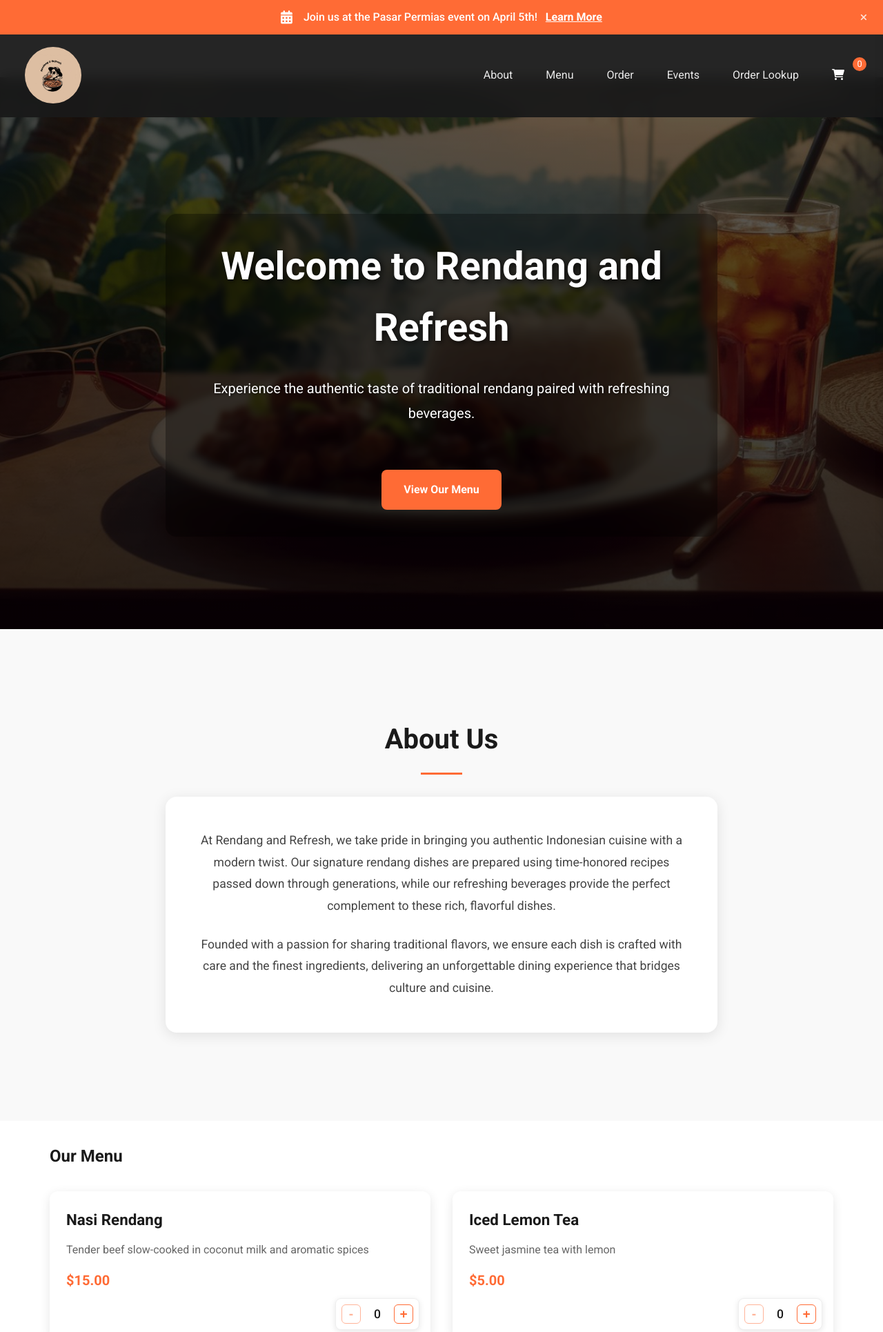
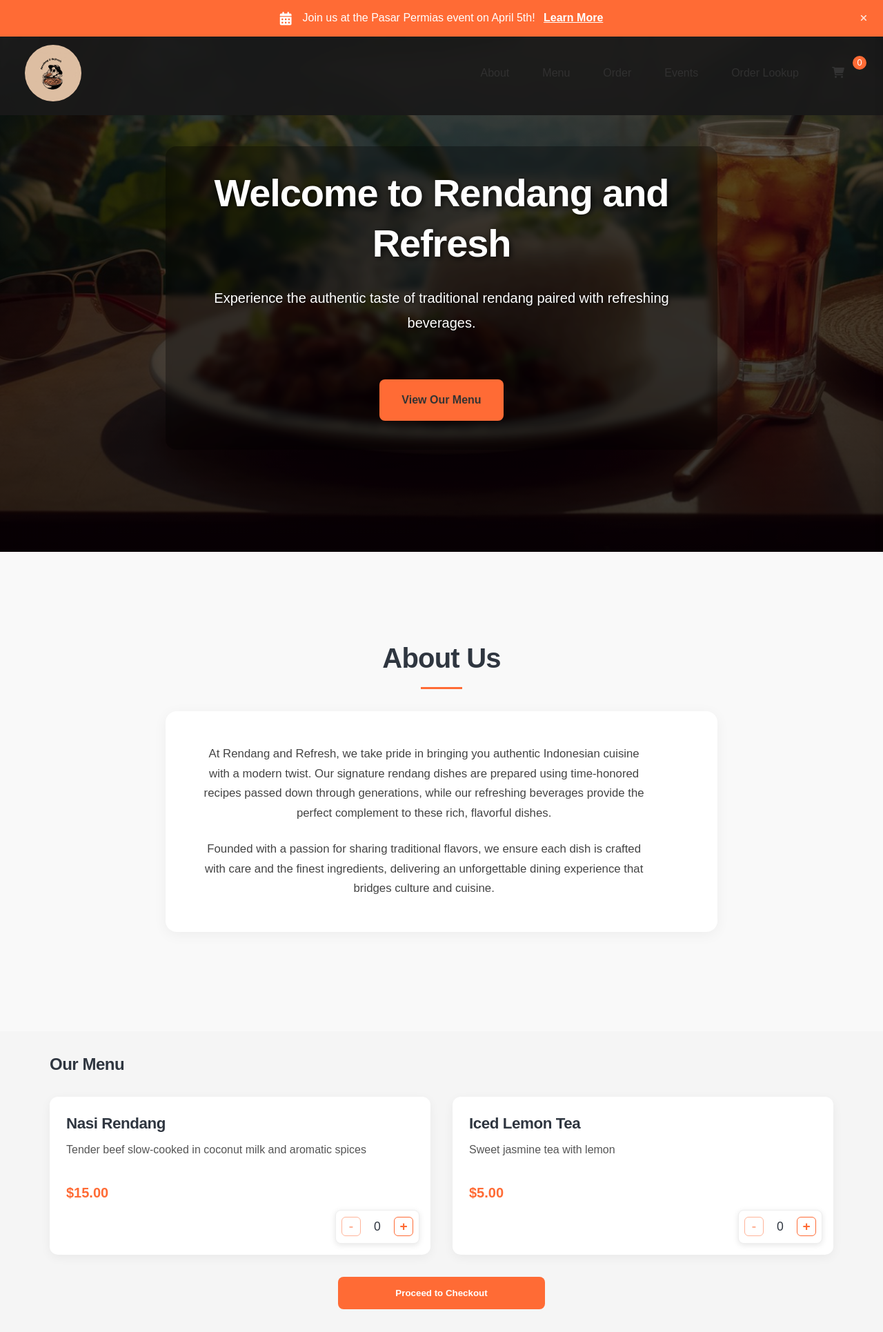
Before and after one commit to adam4788/RendangWebsite, a Flask app: page / in a window 1280 px wide. Shown: the top 1931 px of the page at 69% size. Run offline with Flask 3, Linux system fonts and the light colour scheme.

Commit message:
Assistant checkpoint: Improved text readability across all screen sizes
Assistant generated file changes:
- static/css/style.css: Improve text readability across all screen sizes
Improve text readability across all screen sizes
Improve body text and overall typography
Improve text readability across all screen sizes
Improve body text and overall typography
Improve heading readability
Improve text readability across all screen sizes
Improve body text and overall typography
Improve heading readability
Enhance paragraph readability
Improve text readability across all screen sizes
Improve body text and overall typography
Improve heading readability
Enhance paragraph readability
Improve text readability across all screen sizes
Improve body text and overall typography
Improve heading readability
Enhance paragraph readability
Improve menu item text readability
Improve text readability across all screen sizes
Improve body text and overall typography
Improve heading readability
Enhance paragraph readability
Improve menu item text readability
Improve text readability across all screen sizes
Improve body text and overall typography
Improve heading readability
Enhance paragraph readability
Improve menu item text readability
Improve text readability across all screen sizes
Improve body text and overall typography
Improve heading readability
Enhance paragraph readability
Improve menu item text readability
Add font contrast improvements
Improve text readability across all screen sizes
Improve body text and overall typography
Improve heading readability
Enhance paragraph readability
Improve menu item text readability
Add font contrast improvements
Improve text readability across all screen sizes
Improve body text and overall typography
Improve heading readability
Enhance paragraph readability
Improve menu item text readability
Add font contrast improvements
Fix Navbar is not defined JavaScript error

---

User prompt:

make the text more readable in any screen size and layout

Replit-Commit-Author: Assistant
Replit-Commit-Session-Id: 3c9472f3-3e86-4189-aad0-c4432d252365

```diff
--- a/static/css/style.css
+++ b/static/css/style.css
@@ -2,6 +2,13 @@
 :root {
     --banner-height: 45px;
     --total-offset: calc(var(--banner-height) + 60px);
+    --primary-color: #2f3640;
+    --accent-color: #FF6B35;
+    --text-color: #333;
+    --background-color: #f5f5f5;
+    --background-light: #f9f9f9;
+    --shadow-color: rgba(0, 0, 0, 0.05);
+    --text-shadow: 1px 1px 1px rgba(0, 0, 0, 0.1);
 }
 .announcement-banner {
     background-color: var(--accent-color);
@@ -64,18 +71,7 @@
     opacity: 1;
 }
 
-/* Base Styles */
-:root {
-    --primary-color: #1A1A1A;
-    --accent-color: #FF6B35;
-    --text-color: #FFFFFF;
-    --secondary-color: #FFDAB9;
-    --background-light: #f9f9f9;
-    --shadow-color: rgba(0, 0, 0, 0.1);
-    --banner-height: 3rem;
-    --nav-height: 4rem;
-    --total-offset: calc(var(--banner-height) + var(--nav-height));
-}
+
 
 html {
     scroll-behavior: smooth;
@@ -90,11 +86,16 @@ html {
 }
 
 body {
-    font-family: 'Roboto', sans-serif;
-    line-height: 1.6;
-    color: var(--primary-color);
+    font-family: 'Poppins', sans-serif;
+    line-height: 1.8;
+    color: var(--text-color);
+    background-color: var(--background-color);
+    margin: 0;
+    padding: 0;
     overflow-x: hidden;
-    padding-top: var(--total-offset);
+    font-size: 16px;
+    -webkit-font-smoothing: antialiased;
+    -moz-osx-font-smoothing: grayscale;
 }
 
 section {
@@ -390,9 +391,10 @@ section.visible {
 }
 
 .menu-item p {
-    color: #666;
-    margin-bottom: 1rem;
-    flex-grow: 1;
+    color: #555;
+    font-size: 1rem;
+    margin-bottom: 2rem;
+    line-height: 1.5;
 }
 
 .menu-item .price {
@@ -1138,7 +1140,7 @@ section.visible {
 .event-highlights h3 {
     color: var(--primary-color);
     margin-bottom: 1rem;
-    font-size: 1.3rem;
+    fontsize: 1.3rem;
 }
 
 .event-highlights ul {
@@ -1529,7 +1531,7 @@ section.visible {
 .about-text {
     color: #444;
     font-size: 1.1rem;
-    line-height: 1.8;
+    line-height: 1.7;
 }
 
 .about-text p {
@@ -1581,3 +1583,19 @@ html {
 [id] {
     scroll-margin-top: var(--total-offset);
 }
+
+h1, h2, h3, h4, h5, h6 {
+    font-weight: 700;
+    line-height: 1.3;
+    margin-top: 0;
+    margin-bottom: 1.2rem;
+    color: var(--primary-color);
+    letter-spacing: -0.02em;
+}
+
+p {
+    margin-top: 0;
+    margin-bottom: 1.2rem;
+    font-size: 1.05rem;
+    max-width: 70ch;
+}
```
